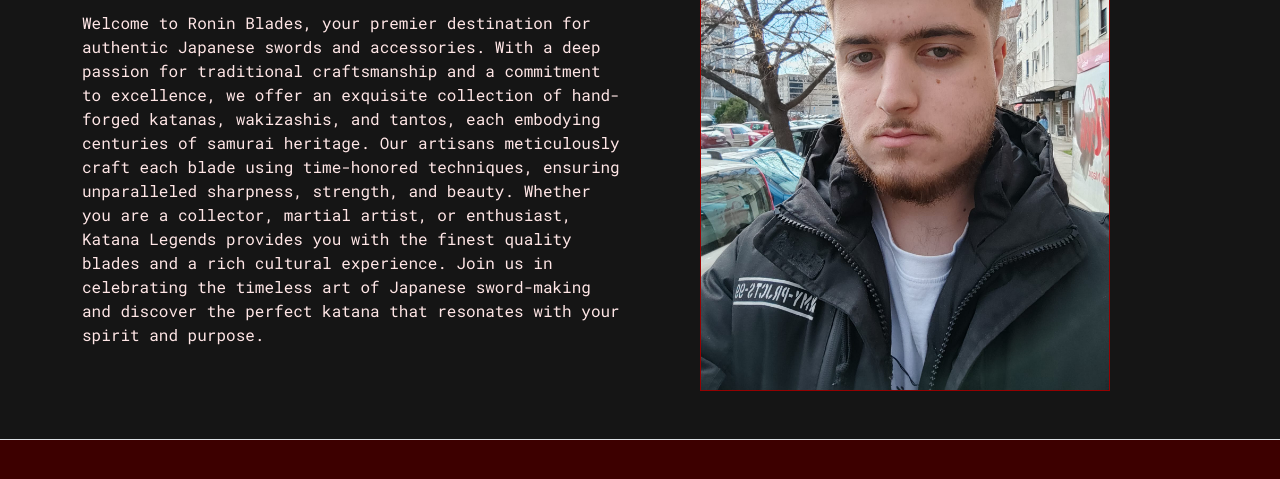
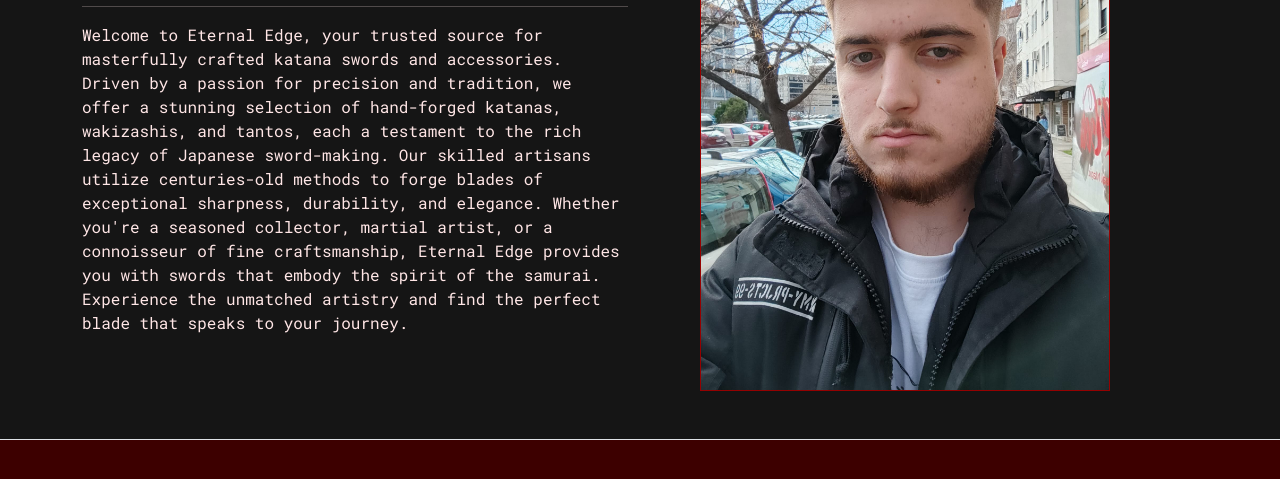
Before and after one commit to ShOoMYx/ronin-blades, a plain HTML site: page author.html in a window 1280 px wide. Shown: the part 302-781 px from the top of the page. Drawn offline with nearby package versions, Linux system fonts and the light colour scheme.

Commit message:
Update author.html

```diff
--- a/author.html
+++ b/author.html
@@ -47,7 +47,7 @@
                 <h1 class="text-center">Milos Radulovic 130/23</h1>
                 <hr />
                 <p>
-                  Welcome to Ronin Blades, your premier destination for authentic Japanese swords and accessories. With a deep passion for traditional craftsmanship and a commitment to excellence, we offer an exquisite collection of hand-forged katanas, wakizashis, and tantos, each embodying centuries of samurai heritage. Our artisans meticulously craft each blade using time-honored techniques, ensuring unparalleled sharpness, strength, and beauty. Whether you are a collector, martial artist, or enthusiast, Katana Legends provides you with the finest quality blades and a rich cultural experience. Join us in celebrating the timeless art of Japanese sword-making and discover the perfect katana that resonates with your spirit and purpose.</p>
+                  Welcome to Eternal Edge, your trusted source for masterfully crafted katana swords and accessories. Driven by a passion for precision and tradition, we offer a stunning selection of hand-forged katanas, wakizashis, and tantos, each a testament to the rich legacy of Japanese sword-making. Our skilled artisans utilize centuries-old methods to forge blades of exceptional sharpness, durability, and elegance. Whether you're a seasoned collector, martial artist, or a connoisseur of fine craftsmanship, Eternal Edge provides you with swords that embody the spirit of the samurai. Experience the unmatched artistry and find the perfect blade that speaks to your journey.</p>
               </div>
               <div><img src="imgs/portret.jpeg" alt="portrait" class="border border-secondary w-75 m-5"></div>
           </section>
```
